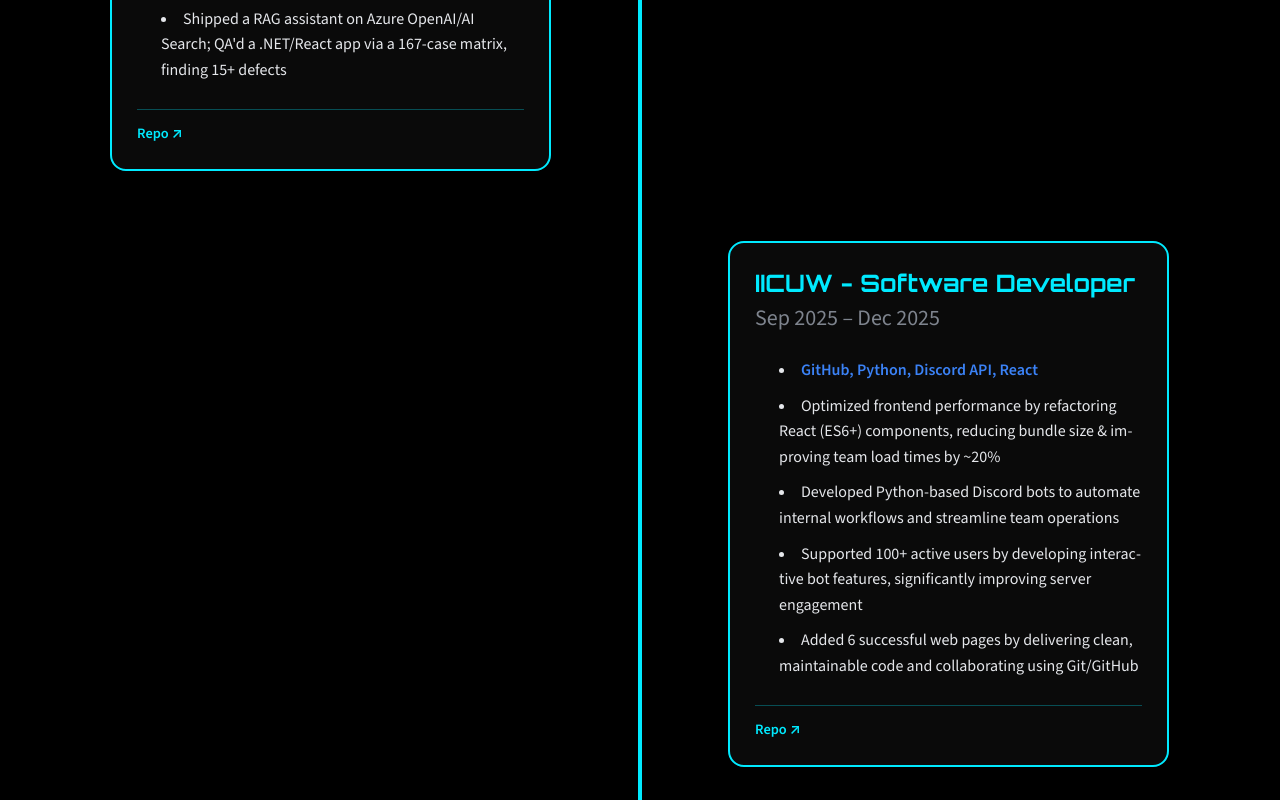
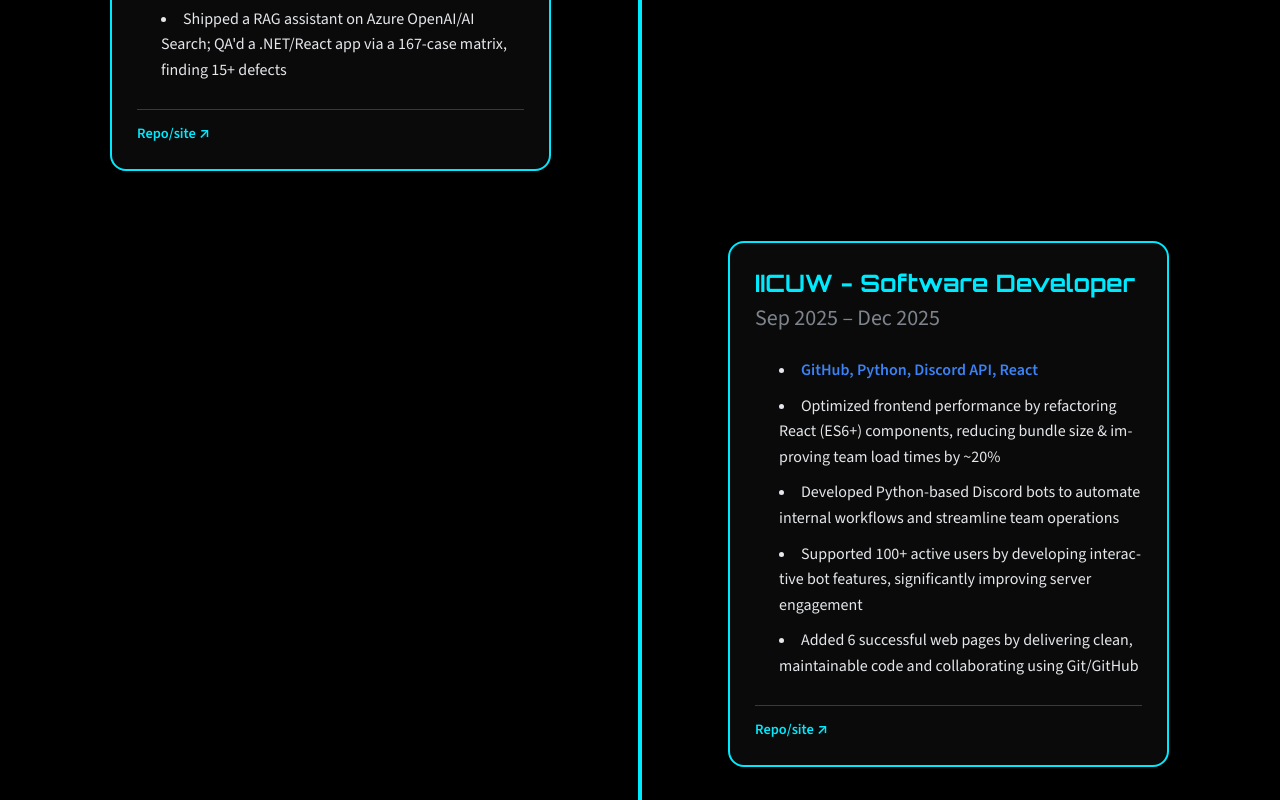
Before and after one commit to Muhammad-Rayyan-Moosani/Personal-Website, a React (Vite) app in the folder frontend/: page / in a window 1280 px wide. Shown: the part 1540-2340 px from the top of the page. Built offline with nearby package versions, Linux system fonts and the light colour scheme; no server answers.

Commit message:
edits...

```diff
--- a/frontend/src/components/EnhancedCard.jsx
+++ b/frontend/src/components/EnhancedCard.jsx
@@ -166,7 +166,7 @@
           style={{ transform: supportsHover ? "translateZ(20px)" : "none" }}
         >
           {live && <a href={live} target="_blank" rel="noreferrer">Live ↗</a>}
-          {link && <a href={link} target="_blank" rel="noreferrer">Repo ↗</a>}
+          {link && <a href={link} target="_blank" rel="noreferrer">Repo/site ↗</a>}
           {writeup && <a href={writeup} target="_blank" rel="noreferrer">Write-up</a>}
         </div>
       )}
```
